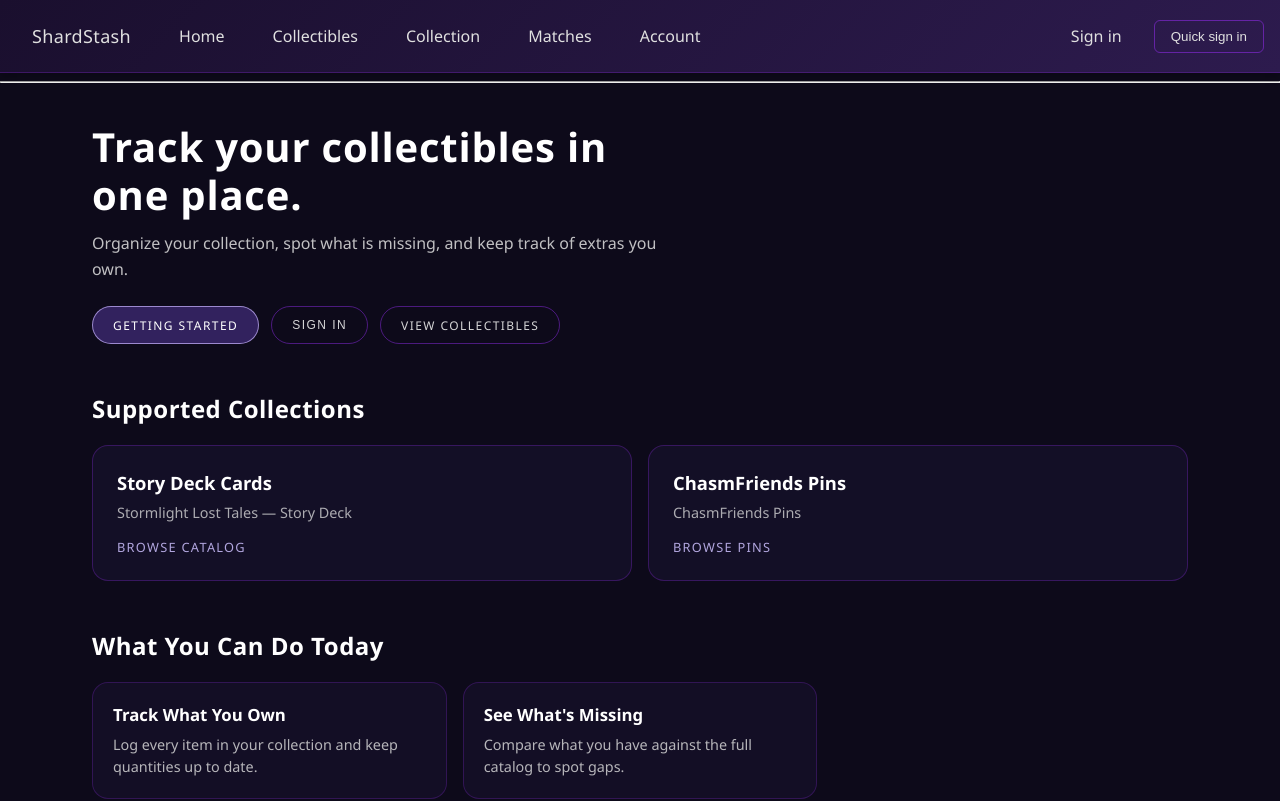
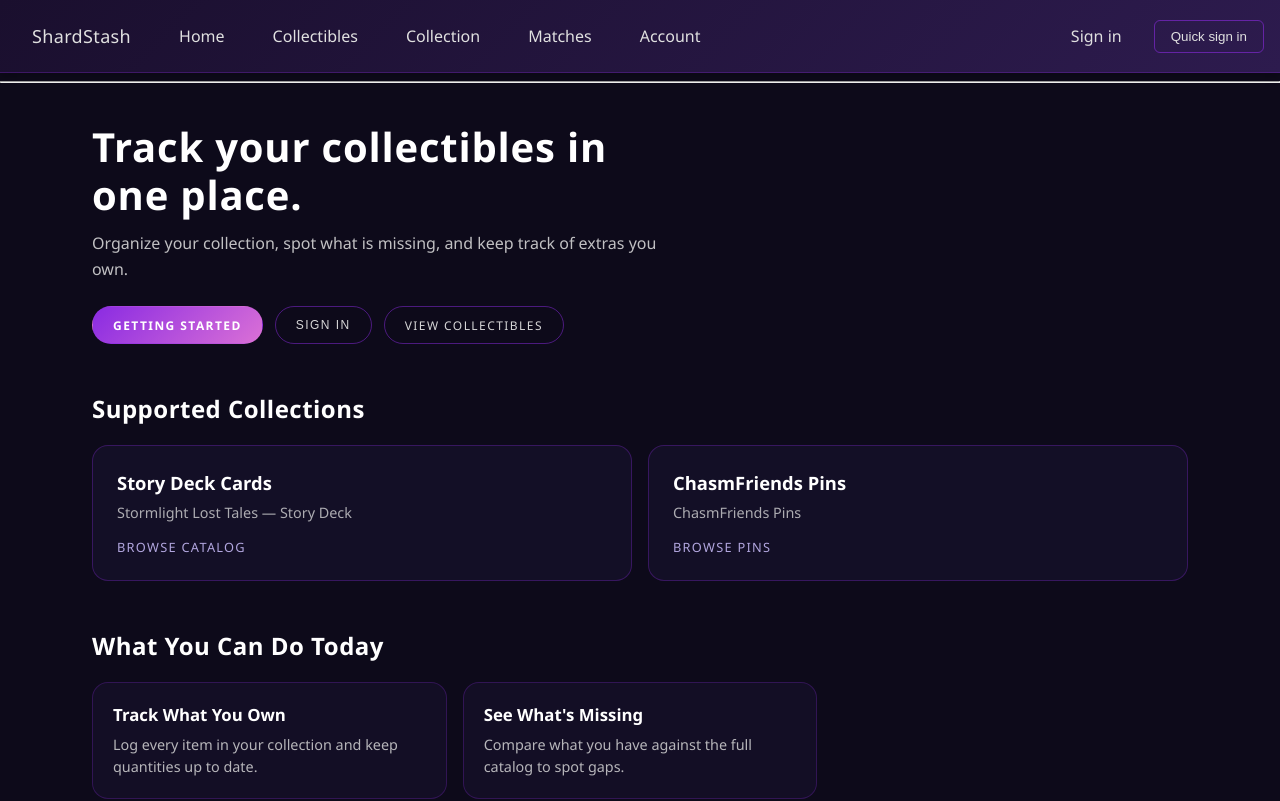
Before and after one commit to bjax13/LostDecks, a React (Vite) app in the folder frontend/: page / in a window 1280 px wide. Shown: the top 801 px of the page. Built offline with nearby package versions, Linux system fonts and the light colour scheme; no server answers.

Commit message:
fix(home): make Getting Started CTA high-contrast
Use the solid violet-to-orchid primary gradient so the hero button no longer blends into the dark background.

Co-authored-by: Cursor <cursoragent@cursor.com>

```diff
--- a/frontend/src/pages/Home/Home.css
+++ b/frontend/src/pages/Home/Home.css
@@ -63,17 +63,20 @@
   cursor: pointer;
   transition:
     background 0.2s ease,
-    border-color 0.2s ease;
+    border-color 0.2s ease,
+    transform 0.2s ease;
 }
 
 .home-cta--primary {
-  border: 1px solid rgba(201, 182, 255, 0.7);
-  background: rgba(96, 66, 178, 0.45);
+  border: 1px solid transparent;
+  background: linear-gradient(135deg, #8a2be2 0%, #da70d6 100%);
   color: #ffffff;
+  font-weight: 600;
 }
 
 .home-cta--primary:hover {
-  background: rgba(96, 66, 178, 0.65);
+  background: linear-gradient(135deg, #9b45f0 0%, #e48de0 100%);
+  transform: translateY(-1px);
 }
 
 .home-cta--secondary {
```
